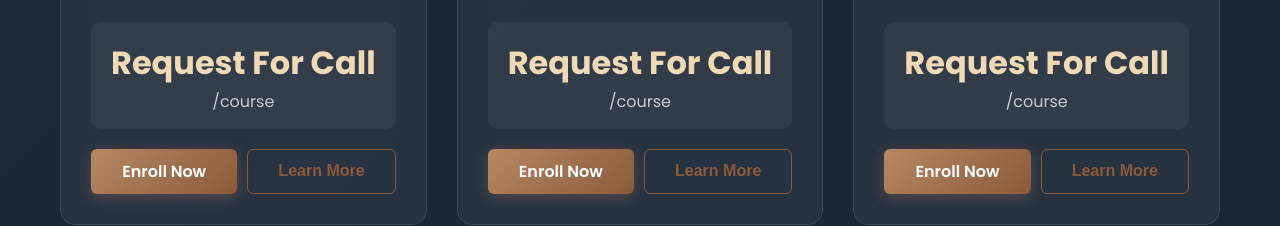
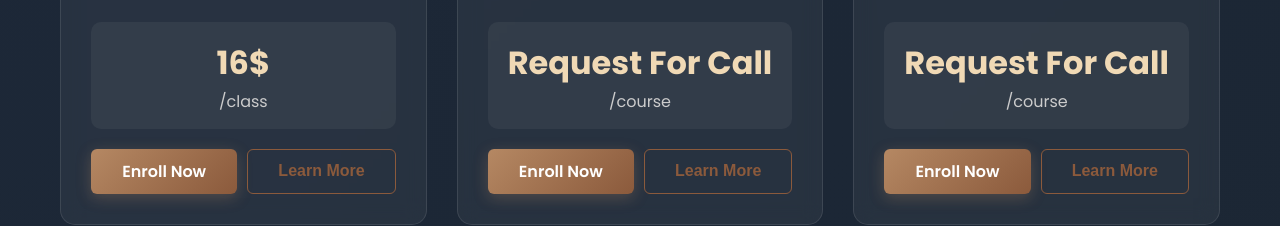
Before and after one commit to CHESSKRAFT/chesskraft, a plain HTML site: page courses.html in a window 1280 px wide. Shown: the part 2205-2431 px from the top of the page. Drawn offline with Linux system fonts and the light colour scheme.

Commit message:
Update courses.html

```diff
--- a/courses.html
+++ b/courses.html
@@ -192,8 +192,8 @@
                         <li>Interactive puzzles</li>
                     </ul>
                     <div class="course-price">
-                        <span class="price">Request For Call</span>
-                        <span class="period">/course</span>
+                        <span class="price">16$</span>
+                        <span class="period">/class</span>
                     </div>
                     <div class="course-actions">
                         <a href="demo.html" class="btn btn-primary">Enroll Now</a>
```
